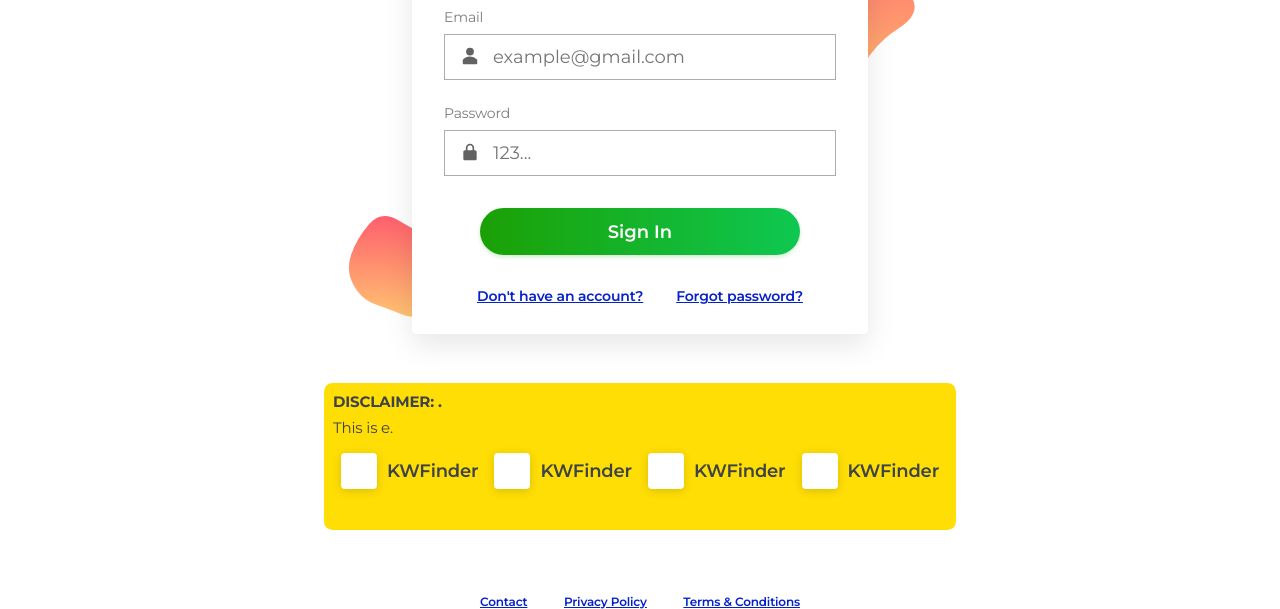
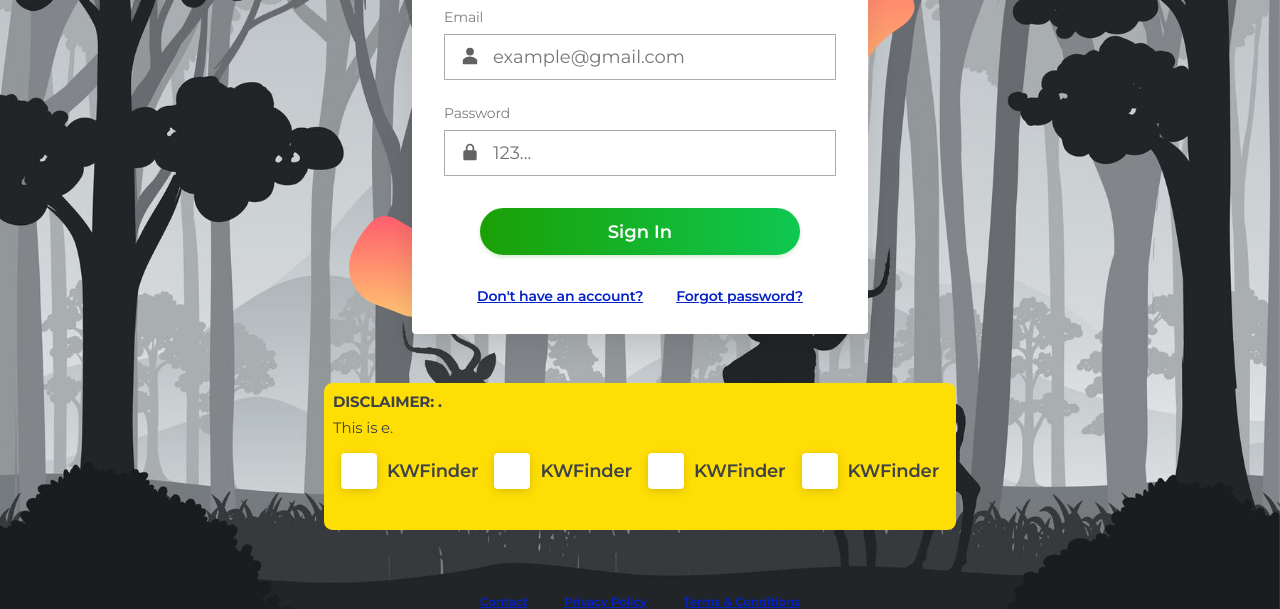
Before and after one commit to pretzer25/Read-ho, a plain HTML site: page public/2.html in a window 1280 px wide. Shown: the part 216-825 px from the top of the page. Drawn offline with Linux system fonts and the light colour scheme.

Commit message:
Update 2.html

```diff
--- a/public/2.html
+++ b/public/2.html
@@ -13,7 +13,7 @@
 		var images = [
 		  '/./assets/img/1.jpg',
 		  '/./assets/img/2.jpg',
-		  '/./assets/img/3.jpg',
+		  '/./assets/img/3.jpeg',
 		  '/./assets/img/4.jpg'
 		];
 
```
